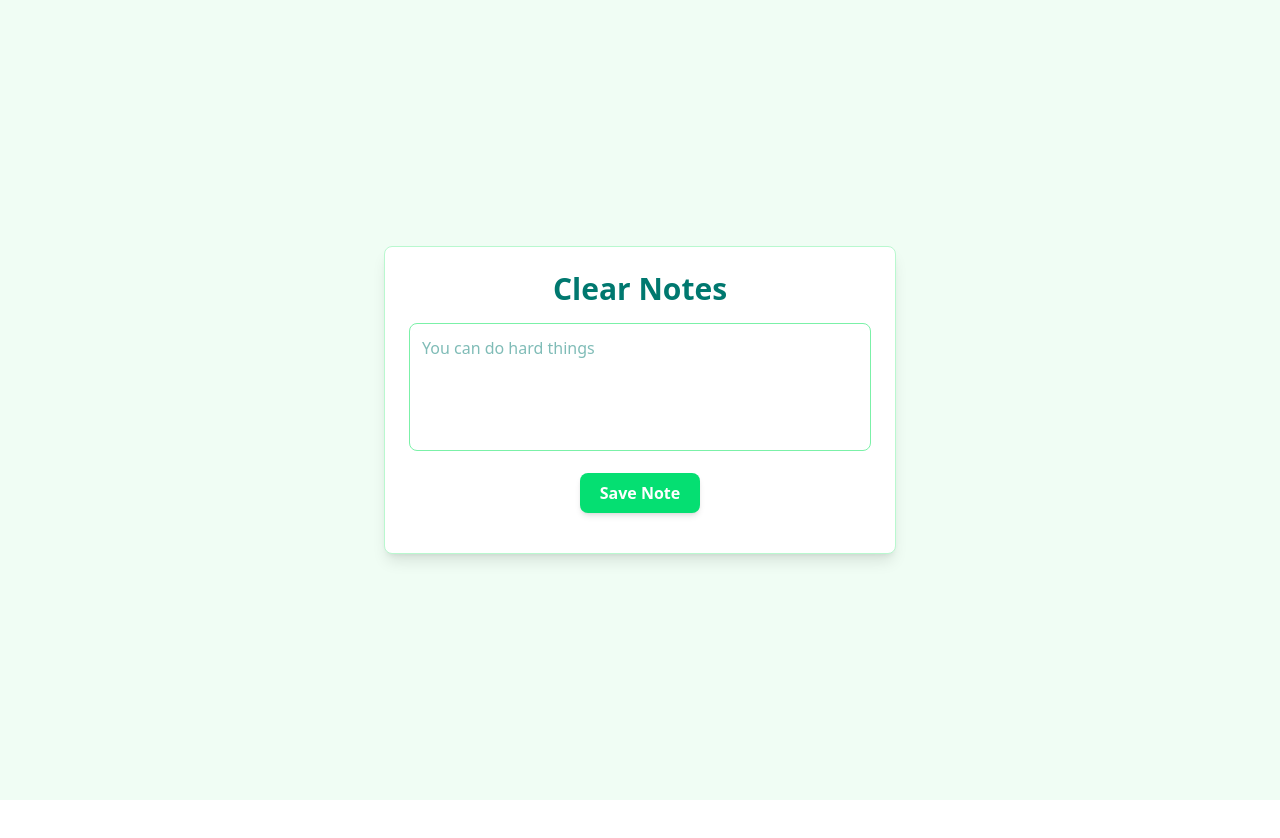
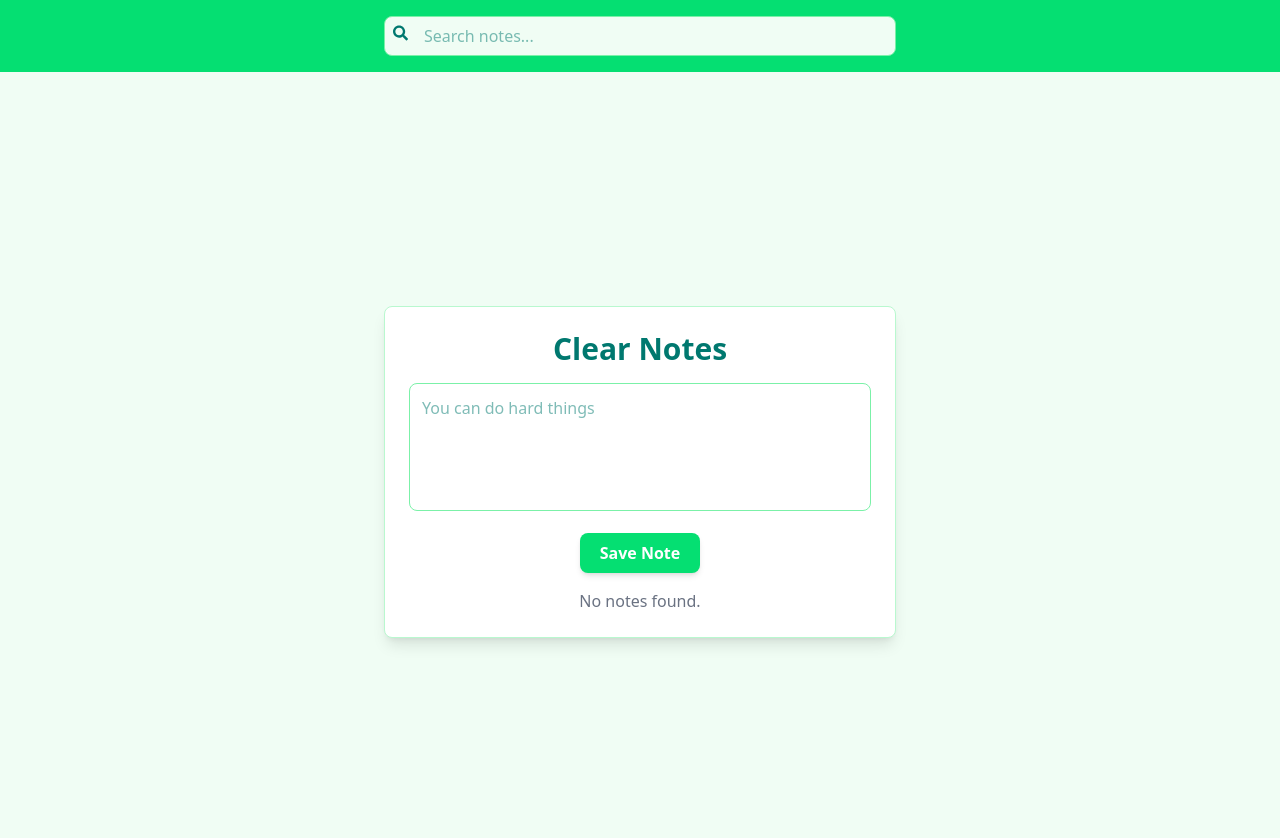
Before and after one commit to chrisscribs/Clear-Notes, a React (Vite) app: page / in a window 1280 px wide. Shown: the top 838 px of the page. Before the commit the page ends 800 px from the top, so only its background shows below. Built offline with nearby package versions, Linux system fonts and the light colour scheme.

Commit message:
Added Search Bar

```diff
--- a/package.json
+++ b/package.json
@@ -14,6 +14,7 @@
     "clear-notes": "file:",
     "react": "^19.0.0",
     "react-dom": "^19.0.0",
+    "react-icons": "^5.5.0",
     "tailwindcss": "^4.0.8"
   },
   "devDependencies": {
--- a/src/App.tsx
+++ b/src/App.tsx
@@ -1,33 +1,47 @@
 import { useState, useEffect } from "react";
 import NoteInput from "./components/NoteInput";
+import Searchbar from "./components/Searchbar";
 
-function App() {
-  const [notes, setNotes] = useState([]);
+const App = () => {
+  const [notes, setNotes] = useState<string[]>([]);
+  const [searchQuery, setSearchQuery] = useState<string>("");
 
   // Load notes from LocalStorage on mount
   useEffect(() => {
-    const savedNotes = JSON.parse(localStorage.getItem("clearNotes")) || [];
+    const savedNotes = JSON.parse(
+      localStorage.getItem("clearNotes") || "[]"
+    ) as string[];
     setNotes(savedNotes);
   }, []);
 
-  // Save notes to LocalStorage whenever they change
+  // Save notes to LocalStorage whenever notes change
   useEffect(() => {
     localStorage.setItem("clearNotes", JSON.stringify(notes));
   }, [notes]);
 
   // Function to add a new note
-  const handleSaveNote = (newNote) => {
+  const handleSaveNote = (newNote: string) => {
+    if (!newNote.trim()) return; // Prevent saving empty notes
     const updatedNotes = [...notes, newNote];
     setNotes(updatedNotes);
   };
 
   // Function to delete a note
-  const handleDeleteNote = (index) => {
+  const handleDeleteNote = (index: number) => {
     const updatedNotes = notes.filter((_, i) => i !== index);
     setNotes(updatedNotes);
   };
 
+  // Filter notes based on search query (case-insensitive)
+  const filteredNotes = notes.filter((note) =>
+    note.toLowerCase().includes(searchQuery.toLowerCase())
+  );
+
   return (
+    <>
+      {/* 🟢 Search Bar Component */}
+      <Searchbar searchQuery={searchQuery} setSearchQuery={setSearchQuery} />
+
       <div className="min-h-screen flex items-center justify-center bg-green-50">
         <div className="w-full max-w-lg p-6 bg-white shadow-lg rounded-lg border border-green-200">
           <h1 className="text-3xl font-semibold text-teal-700 text-center mb-4">
@@ -37,7 +51,8 @@ function App() {
           <NoteInput onSave={handleSaveNote} />
 
           <div className="mt-4 space-y-2">
-          {notes.map((note, index) => (
+            {filteredNotes.length > 0 ? (
+              filteredNotes.map((note, index) => (
                 <div
                   key={index}
                   className="p-3 bg-green-100 border border-green-200 rounded-lg flex justify-between"
@@ -50,11 +65,15 @@ function App() {
                     ✖
                   </button>
                 </div>
-          ))}
+              ))
+            ) : (
+              <p className="text-gray-500 text-center">No notes found.</p>
+            )}
           </div>
         </div>
       </div>
+    </>
   );
-}
+};
 
 export default App;
--- /dev/null
+++ b/src/components/Searchbar.tsx
@@ -0,0 +1,27 @@
+import { FaSearch } from "react-icons/fa";
+
+interface SearchbarProps {
+  searchQuery: string;
+  setSearchQuery: (query: string) => void;
+}
+
+const Searchbar = ({ searchQuery, setSearchQuery }: SearchbarProps) => {
+  return (
+    <>
+      <div className="width-full flex justify-center bg-green-400">
+        <div className="flex gap-4 p-2 mb-4 mt-4 w-lg border border-green-300 rounded-lg text-teal-700 bg-green-50 focus:outline-none focus:ring-2 focus:ring-green-400 focus:border-transparent">
+          <FaSearch className=""/>
+          <input
+            type="text"
+            placeholder="Search notes..."
+            value={searchQuery}
+            onChange={(e) => setSearchQuery(e.target.value)}
+            className="size-full hover:border-none focus:outline-none"
+          />
+        </div>
+      </div>
+    </>
+  );
+};
+
+export default Searchbar;
```
Also changed, not shown: 1 other file (tests, documents, lock files or other folders). Lines whose indentation alone changed are shown as unchanged.
